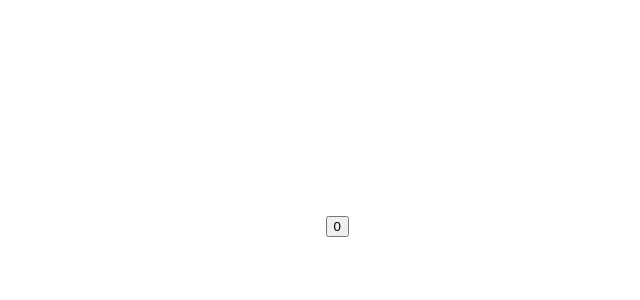
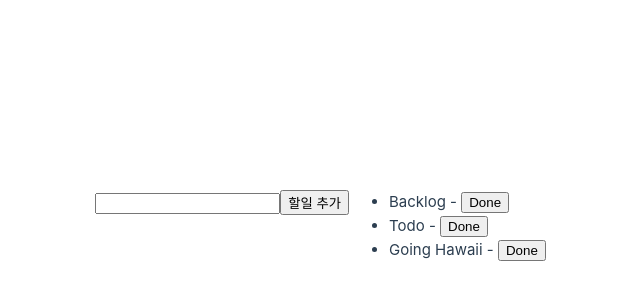
Before and after one commit to qkralsgml78-hello-vue/qkralsgml78-hello-vue.github.io, a Vue app: page / in a window 1280 px wide. Shown: the part 174-474 px from the top of the page, without its empty margins (291-931 px from the left). Built offline with nearby package versions, Linux system fonts and the light colour scheme.

Commit message:
@submit.prevnet, 함수추가, 할일 박스 초기화까지 수정

```diff
--- a/src/App.vue
+++ b/src/App.vue
@@ -1,18 +1,33 @@
 <script setup>
-import { ref, onUpdated, onMounted, onBeforeUpdate } from 'vue'
+import { ref } from 'vue'
 
-const count = ref(0)
-onUpdated(() => {
-	console.log('onUpdated',document.getElementById('count').textContent)
-})
-onMounted(() => {
-	console.log('onMounted',document.getElementById('count').textContent)
-})
-onBeforeUpdate(() => {
-	console.log('onBeforeUpdate',document.getElementById('count').textContent)
-})
+let id = 0;
+const newTodo = ref('')
+const todos = ref([
+	{ id: id++, issue: 'Backlog' },  { id: id++, issue: 'Todo' },
+	{ id: id++, issue: 'Going Hawaii' }
+])
+
+function addTodo(){
+    todos.value.push({ id: id++, issue: newTodo.value })
+    newTodo.value =''
+}
+
+function remoteTodo(todo){
+    todos.value = todos.value.filter((t) => t != todo)
+}
+
+
 </script>
 
 <template>
-	<button id= "count" @click="count++"> {{ count }} </button>
+	<form @submit.prevent="addTodo">
+	<input v-model="newTodo">
+	<button>할일 추가</button>
+</form>
+<ul>
+	<li v-for="todo in todos">
+		{{ todo.issue }} - <button @click="removeTodo(todo)">Done</button>
+	</li>
+</ul>
 </template>
```
